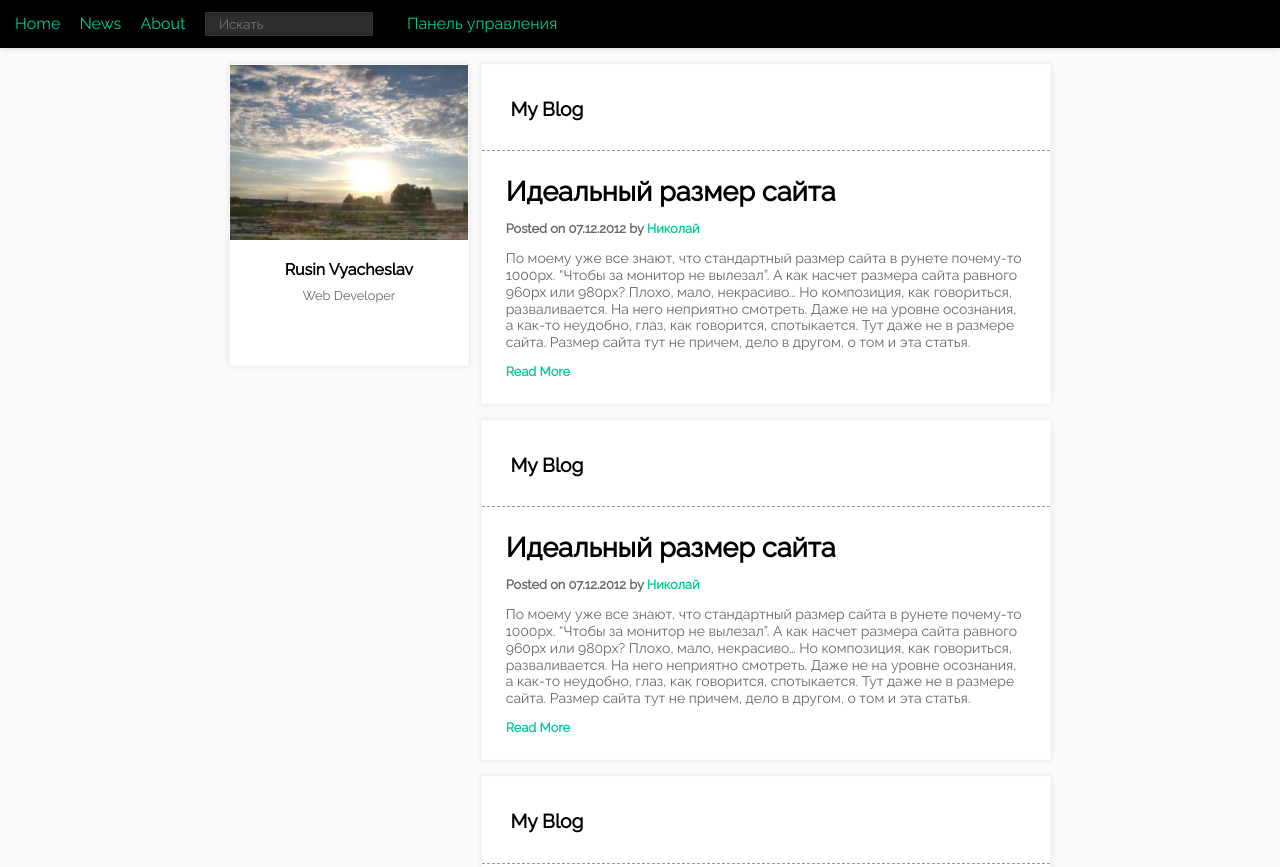
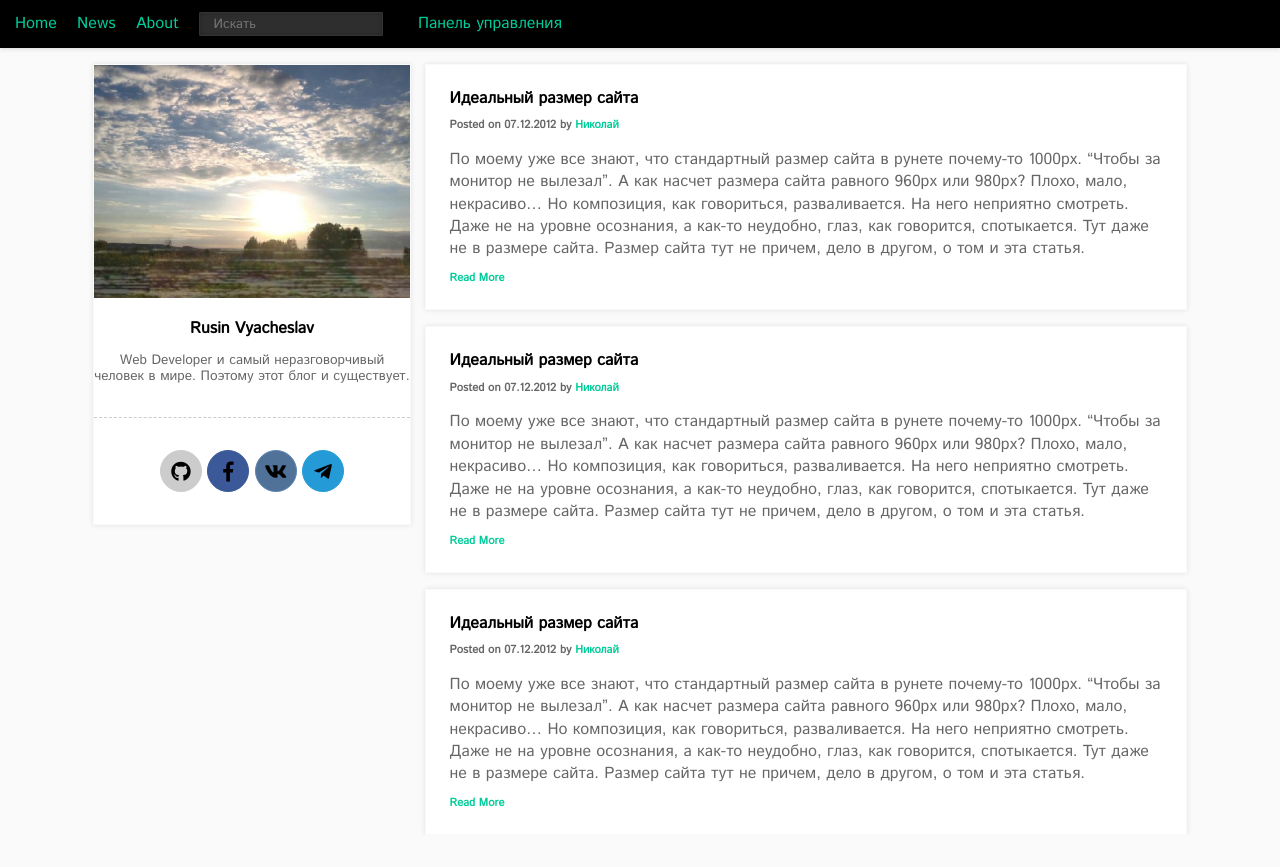
Before and after one commit to userblog/userblog.github.io, a plain HTML site: page index.html in a window 1280 px wide. Shown: the top 867 px of the page. After the commit the page ends 835 px from the top, so only its background shows below. Drawn offline with Linux system fonts and the light colour scheme.

Commit message:
Добавил кнопки соц сетей, мелкие правки по типографике.

```diff
--- a/index.html
+++ b/index.html
@@ -6,7 +6,10 @@
 		<meta name='viewport' content='width=device-width, initial-scale=1'>
 		<link href='style2.css' rel='stylesheet'>
 		<link href='reset.css' rel='stylesheet'>
-		<link href="https://fonts.googleapis.com/css?family=Raleway" rel="stylesheet">
+		<link rel="stylesheet" href="https://use.fontawesome.com/releases/v5.1.0/css/brands.css" integrity="sha384-7xAnn7Zm3QC1jFjVc1A6v/toepoG3JXboQYzbM0jrPzou9OFXm/fY6Z/XiIebl/k" crossorigin="anonymous">
+		<link rel="stylesheet" href="https://use.fontawesome.com/releases/v5.1.0/css/fontawesome.css" integrity="sha384-ozJwkrqb90Oa3ZNb+yKFW2lToAWYdTiF1vt8JiH5ptTGHTGcN7qdoR1F95e0kYyG" crossorigin="anonymous">
+		<link href="https://fonts.googleapis.com/css?family=Istok+Web" rel="stylesheet">
+		<!--<link href="https://fonts.googleapis.com/css?family=Raleway" rel="stylesheet">-->
 	</head>
 	<body>
 		<div class='wrapper'>
@@ -25,20 +28,31 @@
 			</header>
 			<div class='main'>
 			    <div class='sidebar'>
-				<img src="img1.jpeg" class='my-foto'>
-				<p class='my-name'>
-				  <h1>Rusin Vyacheslav</h1>
-				</p>
-				<p class='my-job'>
-			      Web Developer
-				</p>
-
+				  <img src="img1.jpeg" class='my-foto'>
+				  <p class='my-name'>
+				    <h2>Rusin Vyacheslav</h2>
+				  </p>
+				  <p class='my-job'>
+			        Web Developer и самый неразговорчивый человек в мире. Поэтому этот блог и существует.
+				  </p>
+				  <div class='social-block'>
+				    <div class='social-btn git'>
+					  <a class='social-btn__link href='#github'><i class="fab fa-github"></i></a>
+				    </div>
+				    <div class='social-btn fb'>
+					  <a class='social-btn__link href='#fb'><i class="fab fa-facebook-f"></i></a>
+				    </div>
+				    <div class='social-btn vk'>
+					  <a class='social-btn__link href='#vk'></i><i class="fab fa-vk"></i></a>
+				    </div>
+				    <div class='social-btn telegram'>
+					  <a class='social-btn__link href='#telegram'><i class="fab fa-telegram-plane"></i></a>
+				    </div>
+				  </div>
 			    </div>
 			<div class='content'>
 			    <div class='content__post'>
-				  <div class='logo-text'>
-				    <h2>My Blog</h2>
-				  </div>
+
 				  <div class='post'>
 				    <h1>Идеальный размер сайта</h1>
 				    <p class='date'>
@@ -57,9 +71,6 @@
 			    </div>
 
 			  <div class='content__post'>
-				  <div class='logo-text'>
-				    <h2>My Blog</h2>
-				  </div>
 				  <div class='post'>
 				    <h1>Идеальный размер сайта</h1>
 				    <p class='date'>
@@ -78,9 +89,6 @@
 			    </div>
 
 			    <div class='content__post'>
-				  <div class='logo-text'>
-				    <h2>My Blog</h2>
-				  </div>
 				  <div class='post'>
 				    <h1>Идеальный размер сайта</h1>
 				    <p class='date'>
--- a/style2.css
+++ b/style2.css
@@ -1,11 +1,18 @@
 body {
 	background-color: rgb(250, 250, 250);
-	font-family: 'Raleway', sans-serif;
+	font-family: 'Istok Web', 'Raleway', sans-serif;
 	}
 * {box-sixing: border-box;}
+
+h1 {font-size: 2em; font-weight: bold;}
+h2 {font-size: 1.5em; font-weight: bold;}
+h3 {font-size: 1.17em; font-weight: bold;}
+h4 {font-size: 1em; font-weight: bold;}
+h5 {font-size: .83em; font-weight: bold;}
+h6 {font-size: .67em; font-weight: bold;}
+
 a {
 	text-decoration: none;
-
 	}
 a:link, a:visited {
 	color: #00cc99;
@@ -43,7 +50,7 @@ header {
 	border: 1px solid #333333;
 	height: 1.5em;
 	box-shadow: inset 0 0 5px rgba(0,0,0,0.2);
-	font-family: 'Raleway', sans-serif;
+	font-family: 'Istok Web', sans-serif;
 	}
 .search-pole:enabled {
 	background: rgba(51,51,51,0.9);
@@ -71,14 +78,13 @@ input[type='checkbox'] {
 /*CONTENT*/
 .main {
 	text-align: center;
-    width: 960px;
+    /*width: 960px;*/
     margin-top: 3em;
     margin-left: auto;
     margin-right: auto
 	}
 .content {
 	display: inline-block;
-
 	width: 60.215053763440862%;
 	vertical-align: top;
 	height: auto;
@@ -92,45 +98,35 @@ input[type='checkbox'] {
 	border: 1px solid rgb(250,250,250);
 	box-shadow: 0 0 5px  rgba(0,0,0,0.1);
 	}
-.logo-text {
-	display: inline-block;
-	border-bottom: 1px dashed #999999;
-	height: 4.5em;
-	width: 100%;
-	padding-left: 1.5em;
-	padding-top: 1.7em;
-	box-sizing: border-box;
-	font-size: 1.2em;
-	}
 .post {
 	padding: 1.5em;
 	padding-top: 1.5em;
 	}
 .post h1 {
-	font-size: 1.7em;
+
 	}
 .date {
 	padding-top: 1em;
-	font-size: .8em;
-	font-weight: bolder;
+	font-size: .7em;
+	font-weight: bold;
 	color: #666666;
 	}
 .text {
 	padding-top: 1em;
-	line-height: 1.2em;
+	line-height: 1.4em;
 	color: #666666;
-	font-size: 14px;
+	font-size: 1em;
 	}
 .read-more {
 	padding-top: 1em;
 	font-weight: bolder;
-	font-size: .8em;
+	font-size: .7em;
 	}
 .sidebar {
 	display: inline-block;
 
 	width: 24.731182795698925%;
-	height: 300px;
+	height: auto;
 	margin-top: 1em;
 	vertical-align: top;
 	background-color: #ffffff;
@@ -145,12 +141,46 @@ input[type='checkbox'] {
 	padding-top: 1em;
 	}
 .my-name h1 {
-	font-size: 1.3em;
+
 	}
 .my-job {
-	font-size: .8em;
-	padding-top: .7em;
+	font-size: .85em;
+	padding-top: 1em;
 	color: #666666;
+	}
+.social-block {
+	border-top: 1px dashed #cccccc;
+    margin-top: 2em;
+    padding-top: 2em;
+    margin-bottom: 2em;
+	}
+.social-btn {
+	display: inline-block;
+	width: 2em;
+	height: 2em;
+	border-radius: 2em;
+	margin: auto;
+	line-height: 2.25em;
+	}
+.git {
+	background: #cccccc;
+	border: 1px solid #cccccc;
+	font-size: 1.25em;
+	}
+.fb {
+	background: #3b5998;
+	border: 1px solid #3b5998;
+	font-size: 1.25em;
+	}
+.vk {
+	background: #507299;
+	border: 1px solid #5d84ae;
+	font-size: 1.25em;
+	}
+.telegram {
+	background: #249bd7;
+	border: 1px solid #249bd7;
+	font-size: 1.25em;
 	}
 @media screen and (max-width: 979px) {
     .nav-link {
@@ -224,11 +254,9 @@ input[type='checkbox'] {
 	.content__post {
 		margin-left: 0;
 		}
-	.logo-text {
-		display: none;
-		}
+
 	.text {
-		font-size: 1.2em;
+		font-size: 1em;
 		}
 }
 
@@ -304,10 +332,8 @@ input[type='checkbox'] {
 	.content__post {
 		margin-left: 0;
 		}
-	.logo-text {
-		display: none;
-		}
 	.text {
-		font-size: 1.2em;
+		font-size: 1em;
+
 		}
 }
```
